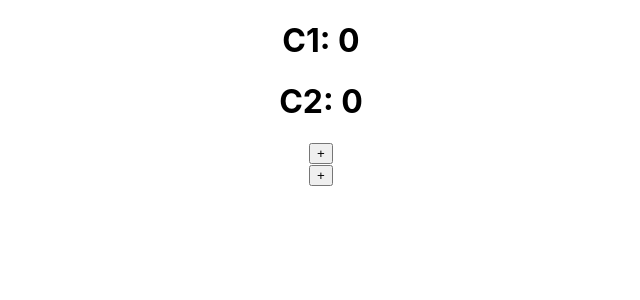
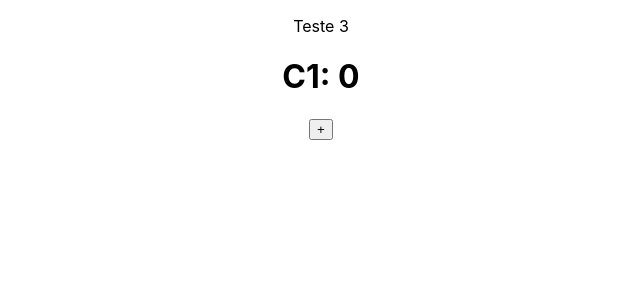
Before and after one commit to limalucas99/project-2, a React (Create React App) app: page / in a window 1280 px wide. Shown: the top 300 px of the page, without its empty margins (319-959 px from the left). Built offline with nearby package versions, Linux system fonts and the light colour scheme.

Commit message:
useMemo - Tutorial 1

```diff
--- a/src/App.js
+++ b/src/App.js
@@ -1,55 +1,36 @@
-import { useState, useEffect } from 'react'; // useEffect faz o trabalho de componentDidMount, componentDidUpdate e componentDidWillUnmount
+import P from 'prop-types';
+import React, { useCallback, useMemo, useState } from 'react'; // useEffect faz o trabalho de componentDidMount, componentDidUpdate e componentDidWillUnmount
 import './App.css';
+
+const Button = ({ incrementButton }) => {
+  // React.memo - salva o componente na memória
+  console.log('Filho Renderizou!');
+  return <button onClick={() => incrementButton(10)}>+</button>;
+};
+
+Button.propTypes = {
+  incrementButton: P.func,
+};
 
 function App() {
   const [counter, setCounter] = useState(0);
-  const [counter2, setCounter2] = useState(0);
 
-  // // componentDidUpdate - executa toda vez que o componente atualiza
-  // useEffect(() => {
-  //   console.log('componentDidUpdate');
-  // });
+  const incrementCounter = useCallback((num) => {
+    // A função fica memoizada em cache
+    setCounter((c) => c + num);
+  }, []); // Faz com que a função fique salva na memória e não seja recriada toda vez que o componente pai (App) é renderizado
 
-  // // componentDidMount - executa 1x
-  // useEffect(() => {
-  //   console.log('componentDidMount');
-  // }, []);
+  console.log('Pai Renderizou!');
 
-  // // Com dependência - executa toda vez que a dependência mudar
-  // useEffect(() => {
-  //   console.log('Contador mudou para', counter); // Se for utilizado qualquer elemento do estado, é uma dependência, então deve ser passada para o Array de dependências
-  // }, [counter]);
-
-  // // Com dependência - executa toda vez que a dependência mudar
-  // useEffect(() => {
-  //   console.log('Contador2 mudou para', counter2); // Se for utilizado qualquer elemento do estado, é uma dependência, então deve ser passada para o Array de dependências
-  // }, [counter2]);
-
-  // // Com dependência - executa toda vez que a dependência mudar
-  // useEffect(() => {
-  //   console.log(`Counter 1 ${counter} - Counter 2 ${counter2}`); // Se for utilizado qualquer elemento do estado, é uma dependência, então deve ser passada para o Array de dependências
-  // }, [counter, counter2]); // toda a variável utilizada dentro do useEffect deve ser passado como uma dependência
-
-  const eventFn = () => {
-    console.log('oi');
-  };
-
-  useEffect(() => {
-    document.querySelector('h1')?.addEventListener('click', eventFn);
-
-    // componentWillMount - Limpeza
-    return () => {
-      document.querySelector('h1').removeEventListener('click', eventFn);
-    };
-  });
+  const btn = useMemo(() => <Button incrementButton={incrementCounter} />, [incrementCounter]);
+  // Tudo que for usado e for externo deve estar no array de dependências
 
   return (
     <div className="App">
+      <p>Teste 3</p>
       <h1>C1: {counter}</h1>
-      <h1>C2: {counter2}</h1>
-      <button onClick={() => setCounter(counter + 1)}>+</button>
-      <br />
-      <button onClick={() => setCounter2(counter2 + 1)}>+</button>
+      {btn}
+      {/* O componente não é re-renderizado desnecessariamente */}
     </div>
   );
 }
```
